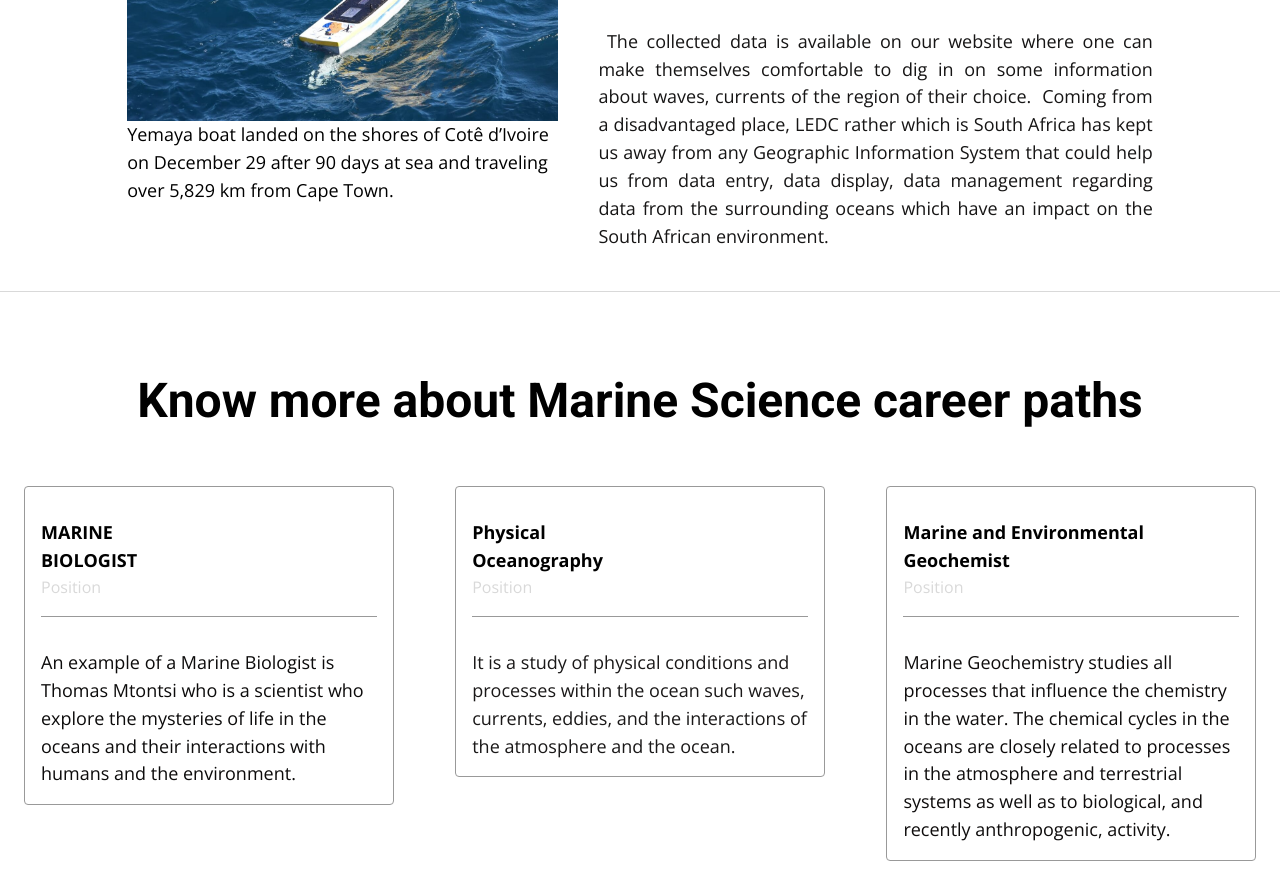
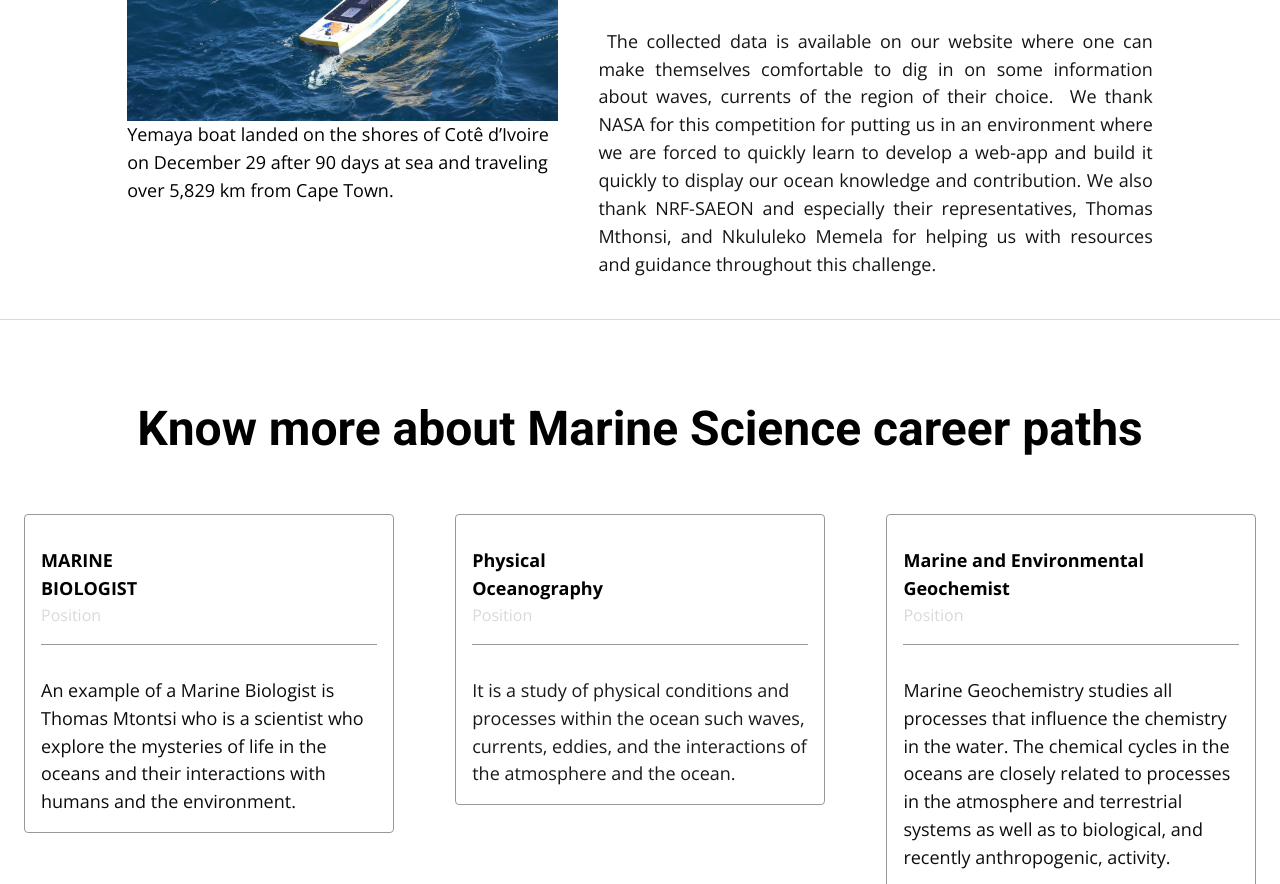
Before and after one commit to oceanangels-yamaya/oceanangels-yamaya.github.io, a website built with Parcel: page index.html in a window 1280 px wide. Shown: the part 3807-4691 px from the top of the page. Built offline with nearby package versions, Linux system fonts and the light colour scheme.

Commit message:
Add files via upload
Uploading last details

```diff
--- a/index.html
+++ b/index.html
@@ -353,11 +353,13 @@
                 about waves, currents of the region of their choice.&nbsp;
               </span>
               <span>
-                Coming from a disadvantaged place, LEDC rather which is South
-                Africa has kept us away from any Geographic Information System
-                that could help us from data entry, data display, data
-                management regarding data from the surrounding oceans which have
-                an impact on the South African environment.
+                We thank NASA for this competition for putting us in an
+                environment where we are forced to quickly learn to develop a
+                web-app and build it quickly to display our ocean knowledge and
+                contribution. We also thank NRF-SAEON and especially their
+                representatives, Thomas Mthonsi, and Nkululeko Memela for
+                helping us with resources and guidance throughout this
+                challenge.
               </span>
               <br />
             </span>
```
